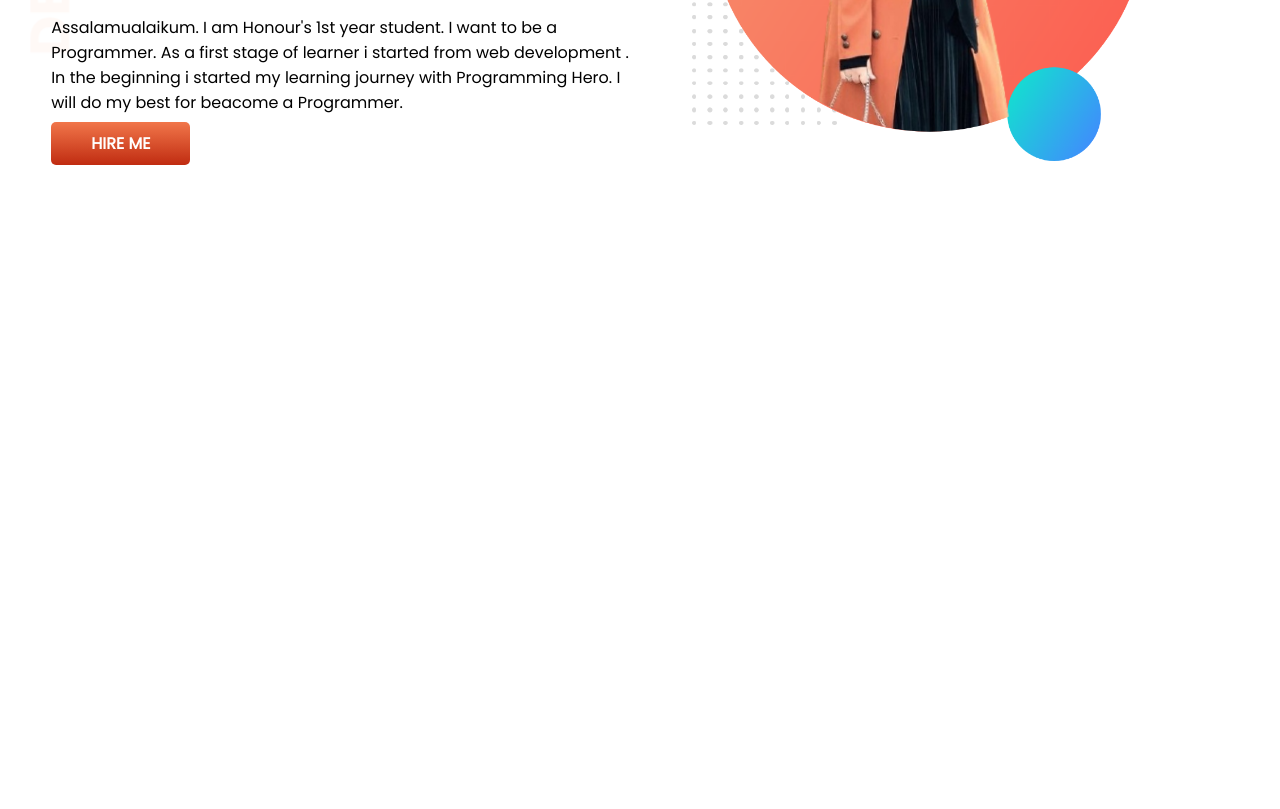
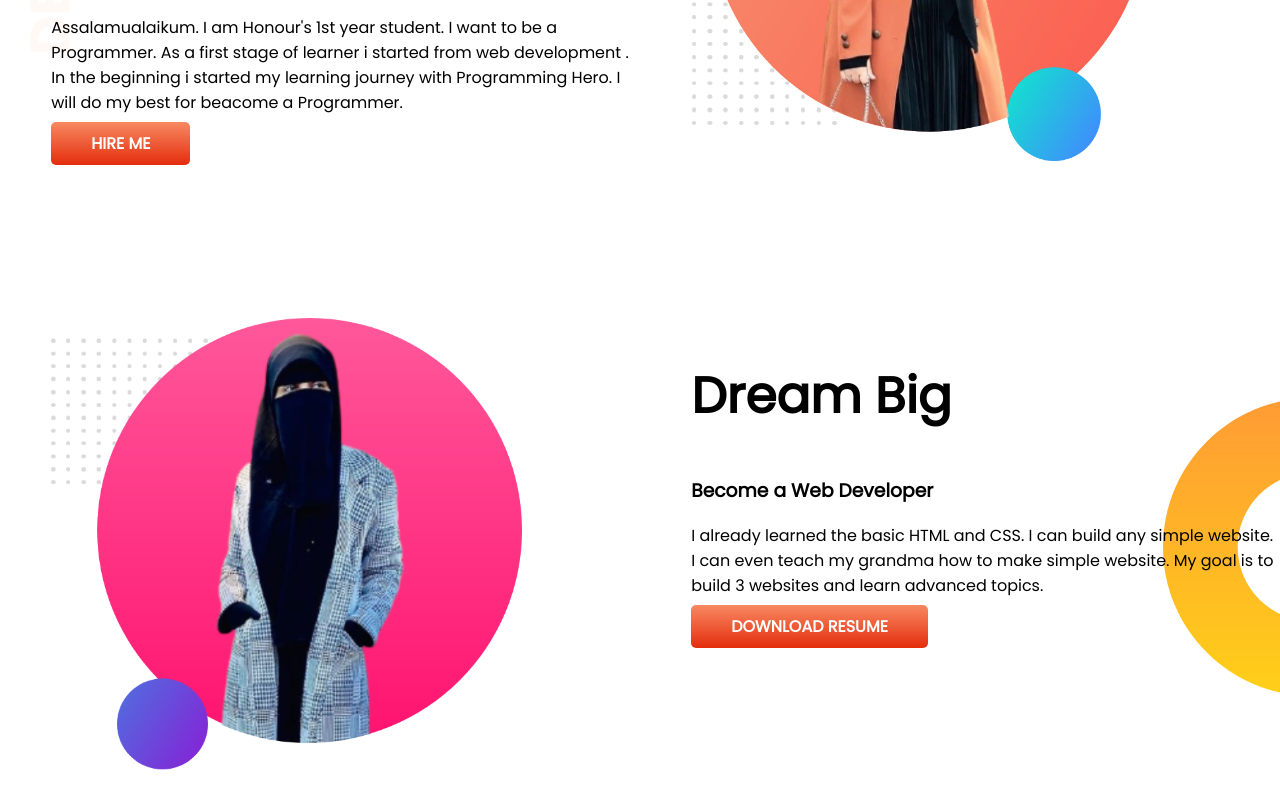
Before and after one commit to aftabun/developer-portfolio, a plain HTML site: page index.html in a window 1280 px wide. Shown: the part 307-1116 px from the top of the page. Before the commit the page ends 800 px from the top, so only its background shows below. Drawn offline with Linux system fonts and the light colour scheme.

Commit message:
dream added

```diff
--- a/index.html
+++ b/index.html
@@ -23,5 +23,17 @@
            <img src="photo1.png" alt="">
         </div>
     </section>
+
+    <section class="dream-big">
+        <div class="half-width">
+            <img src="photo2.png" alt="">
+        </div>
+        <div class="half-width">
+            <h1>Dream Big</h2>
+            <h3> Become a Web Developer</h3>
+               <p>I already learned the basic HTML and CSS. I can build any simple website. I can even teach my grandma how to make simple website. My goal is to build 3 websites and learn advanced topics.</p>
+               <a class="link-button" target="_blank" href="">DOWNLOAD RESUME</a>
+        </div>
+    </section>
   </body>
 </html>
--- a/style.css
+++ b/style.css
@@ -10,6 +10,7 @@ h1{
 }
 section{
     display: flex;
+    margin-bottom: 150px;
 }
 .half-width{
     width: 50%;
@@ -20,7 +21,7 @@ section{
 }
 .link-button{
     text-decoration: none;
-    background-image: linear-gradient(rgb(241, 118, 74), rgb(192, 44, 17));
+    background-image: linear-gradient(rgb(247, 137, 97), rgb(228, 45, 13));
     color: white;
     font-weight: 700;
     padding: 10px 40px;
@@ -30,3 +31,8 @@ section{
     background-image: url(images/top-banner.png);
     background-repeat: no-repeat;
 }
+.dream-big{
+    background-image: url(images/dream-bg.png);
+    background-repeat: no-repeat;
+    background-position: right;
+}
```
Also changed, not shown: photo2.png (added).
